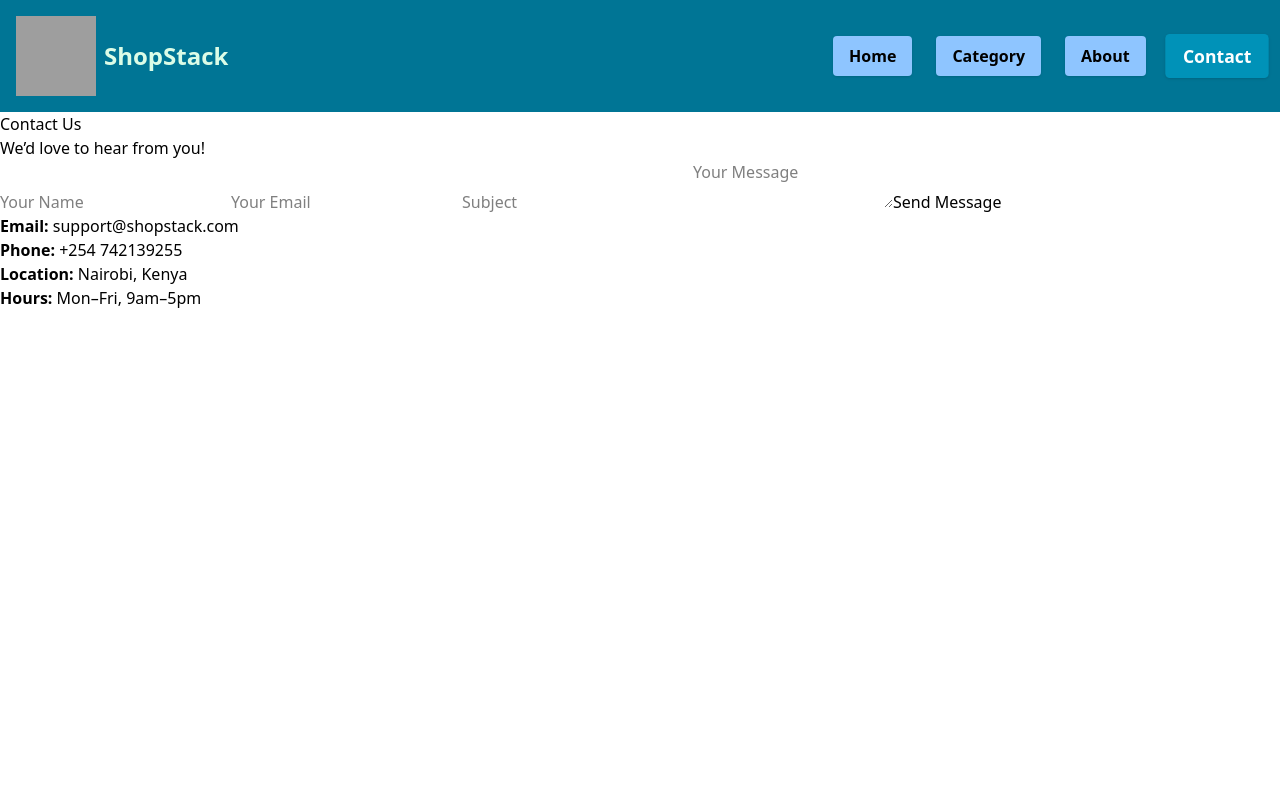
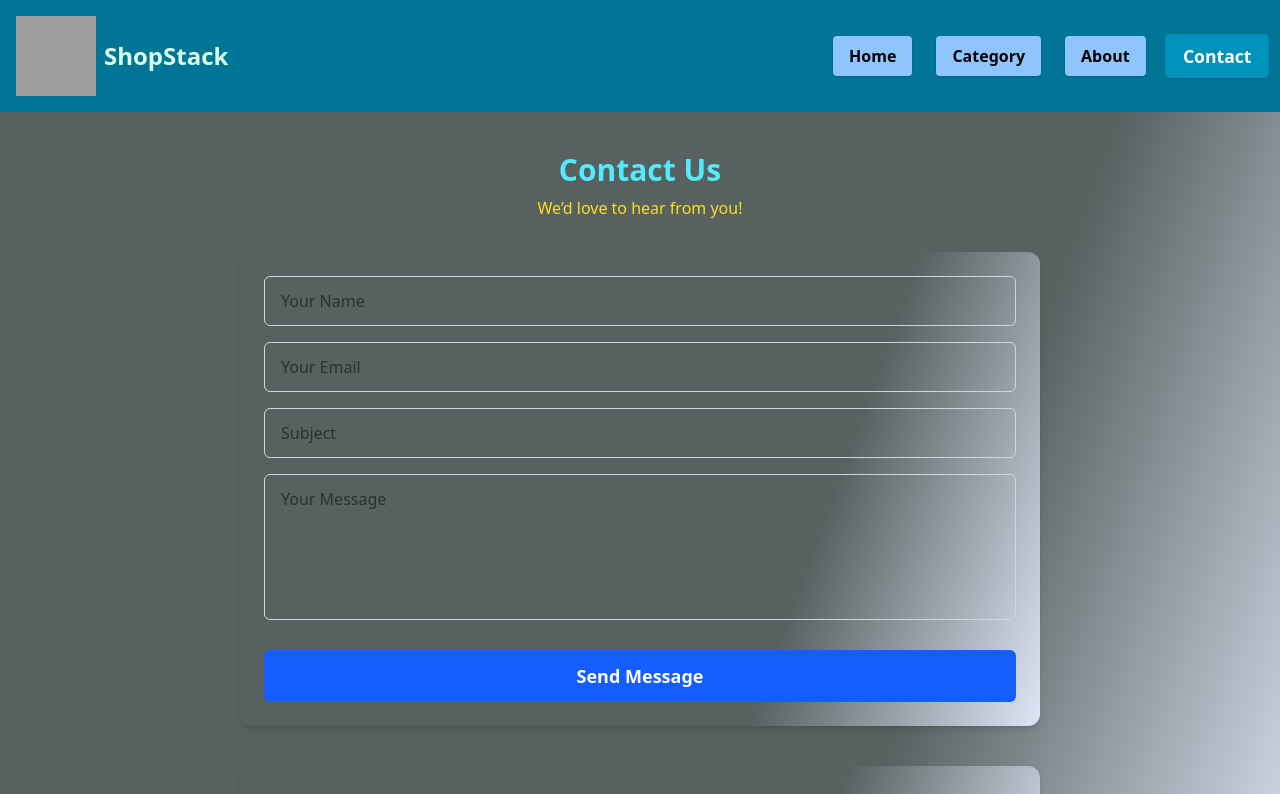
Before and after one commit to LydiaNeema/LMTR, a React (Vite) app in the folder lmtr/: page /contacts in a window 1280 px wide. Shown: the top 794 px of the page. Built offline with nearby package versions, Linux system fonts and the light colour scheme; grey boxes are pictures that could not be loaded.

Commit message:
updated the contacts styling

```diff
--- a/lmtr/src/pages/Contacts.jsx
+++ b/lmtr/src/pages/Contacts.jsx
@@ -1,23 +1,20 @@
 import React, { useState } from 'react';
 
 function Contacts() {
-    //declared an empty array for formdata
   const [formData, setFormData] = useState({
     name: "",
     email: "",
     subject: "",
     message: ""
   });
-//function handlechange on the form inputs
+
   function handleChange(event) {
     const { name, value } = event.target;
     setFormData(prev => ({ ...prev, [name]: value }));
   }
-//function to handleSubmit
+
   function handleSubmit(event) {
     event.preventDefault();
-
-    // Trimmed values
     const { name, email, message } = formData;
 
     if (!name.trim() || !email.trim() || !message.trim()) {
@@ -25,24 +22,30 @@ function Contacts() {
       return;
     }
 
-    // simple email format check
     const emailRegex = /^[^\s@]+@[^\s@]+\.[^\s@]+$/;
     if (!emailRegex.test(email.trim())) {
       alert("Please enter a valid email address.");
       return;
     }
+
     console.log("Form submitted:", formData);
     alert("Thank you! We'll get back to you soon.");
     setFormData({ name: "", email: "", subject: "", message: "" });
   }
 
   return (
-    <div className="contacts-container">
-      <h1>Contact Us</h1>
-      <p>We’d love to hear from you!</p>
+    <div className=" py-10 px-4" style={{ background: 'linear-gradient(110deg, #566160 70%, #dde6f6 100%)' }} >
+      <div className="max-w-6xl mx-auto">
+        <h1 className="text-3xl font-bold text-center text-cyan-300 mb-2">Contact Us</h1>
+        <p className="text-center text-yellow-300 mb-8">We’d love to hear from you!</p>
 
-      <div className="contact-content">
-        <form className="contact-form" onSubmit={handleSubmit}>
+        <div className=" flex flex-col justify-center items-center gap-10">
+          {/* Contact Form */}
+          <form
+            onSubmit={handleSubmit}
+            className=" flex  flex-col justify-center  shadow-md w-200 rounded-xl p-6 flex-1" style={{ background: 'linear-gradient(110deg, #566160 70%, #dde6f6 100%)' }}
+          >
+            <div className="mb-4">
               <input
                 type="text"
                 name="name"
@@ -50,8 +53,11 @@ function Contacts() {
                 onChange={handleChange}
                 placeholder="Your Name"
                 required
+                className="w-full px-4 py-3 border border-gray-300 rounded-md focus:outline-none focus:ring-2 focus:ring-blue-400"
               />
+            </div>
 
+            <div className="mb-4">
               <input
                 type="email"
                 name="email"
@@ -59,28 +65,43 @@ function Contacts() {
                 onChange={handleChange}
                 placeholder="Your Email"
                 required
+                className="w-full px-4 py-3 border border-gray-300 rounded-md focus:outline-none focus:ring-2 focus:ring-blue-400"
               />
+            </div>
 
+            <div className="mb-4">
               <input
                 type="text"
                 name="subject"
                 value={formData.subject}
                 onChange={handleChange}
                 placeholder="Subject"
+                className="w-full px-4 py-3 border border-gray-300 rounded-md focus:outline-none focus:ring-2 focus:ring-blue-400"
               />
+            </div>
 
+            <div className="mb-6">
               <textarea
                 name="message"
                 value={formData.message}
                 onChange={handleChange}
                 placeholder="Your Message"
                 required
+                rows="5"
+                className="w-full px-4 py-3 border border-gray-300 rounded-md resize-none focus:outline-none focus:ring-2 focus:ring-blue-400"
               />
+            </div>
 
-          <button type="submit">Send Message</button>
+            <button
+              type="submit"
+              className="w-full bg-blue-600 hover:bg-blue-700 text-white py-3 rounded-md text-lg font-semibold transition duration-300"
+            >
+              Send Message
+            </button>
           </form>
 
-        <div className="contact-info">
+          {/* Contact Info */}
+          <div className=" flex flex-col justify-center items-center w-200  shadow-md rounded-xl p-6  text-black space-y-4" style={{ background: 'linear-gradient(110deg, #566160 70%, #dde6f6 100%)' }} >
             <p><strong>Email:</strong> support@shopstack.com</p>
             <p><strong>Phone:</strong> +254 742139255</p>
             <p><strong>Location:</strong> Nairobi, Kenya</p>
@@ -88,6 +109,7 @@ function Contacts() {
           </div>
         </div>
       </div>
+    </div>
   );
 }
 
```
Lines whose indentation alone changed are shown as unchanged.
